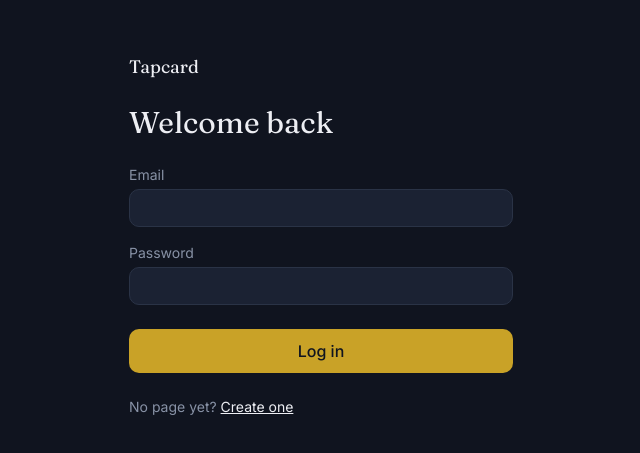
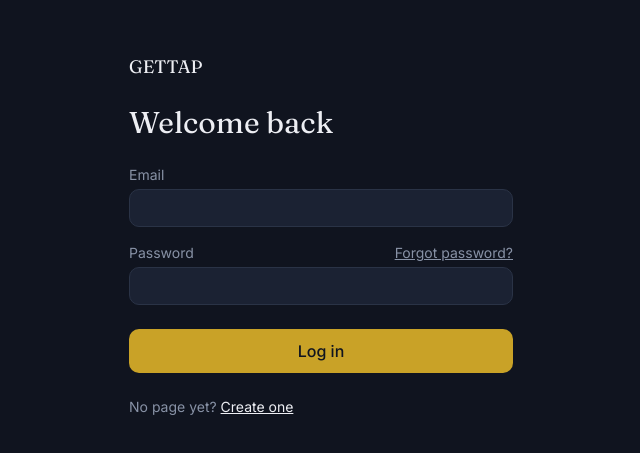
Before and after one commit to PatrickJaysonMAglosolos/GETTAP, a Next.js app: page /login in a window 1280 px wide. Shown: the part 165-618 px from the top of the page, without its empty margins (319-959 px from the left). Built offline with nearby package versions, Linux system fonts and the light colour scheme; no server answers.

Commit message:
added reset password in the login

```diff
--- a/pages/login.js
+++ b/pages/login.js
@@ -15,30 +15,30 @@ export default function Login() {
     setError("");
     setLoading(true);
 
-    const { data, error: signInError } = await supabase.auth.signInWithPassword(
-      { email, password }
-    );
+    const signInResult = await supabase.auth.signInWithPassword({
+      email: email,
+      password: password,
+    });
 
-    if (signInError) {
-      setError(signInError.message);
+    if (signInResult.error) {
+      setError(signInResult.error.message);
       setLoading(false);
       return;
     }
 
-    const user = data.user;
+    const user = signInResult.data.user;
 
-    const { data: profile } = await supabase
+    const profileResult = await supabase
       .from("profiles")
       .select("id")
       .eq("id", user.id)
       .maybeSingle();
 
-    if (!profile) {
+    if (!profileResult.data) {
       const pendingUsername = router.query.pendingUsername || "";
       await supabase.from("profiles").insert({
         id: user.id,
-        username:
-          pendingUsername || `user${user.id.slice(0, 8)}`,
+        username: pendingUsername || "user" + user.id.slice(0, 8),
         display_name: pendingUsername || "New user",
       });
     }
@@ -51,7 +51,7 @@ export default function Login() {
     <div className="min-h-screen flex items-center justify-center px-6">
       <div className="w-full max-w-sm">
         <Link href="/" className="font-display text-lg">
-          Tapcard
+          GETTAP
         </Link>
         <h1 className="font-display text-3xl mt-6 mb-2">Welcome back</h1>
 
@@ -67,18 +67,30 @@ export default function Login() {
             <input
               type="email"
               value={email}
-              onChange={(e) => setEmail(e.target.value)}
+              onChange={function (e) {
+                setEmail(e.target.value);
+              }}
               className="w-full bg-ink-surface border border-ink-border rounded-card px-3 py-2 outline-none text-sm"
               required
             />
           </div>
 
           <div>
-            <label className="text-sm text-muted block mb-1">Password</label>
+            <div className="flex items-center justify-between mb-1">
+              <label className="text-sm text-muted">Password</label>
+              <Link
+                href="/forgot-password"
+                className="text-sm text-muted hover:text-paper underline"
+              >
+                Forgot password?
+              </Link>
+            </div>
             <input
               type="password"
               value={password}
-              onChange={(e) => setPassword(e.target.value)}
+              onChange={function (e) {
+                setPassword(e.target.value);
+              }}
               className="w-full bg-ink-surface border border-ink-border rounded-card px-3 py-2 outline-none text-sm"
               required
             />
```
